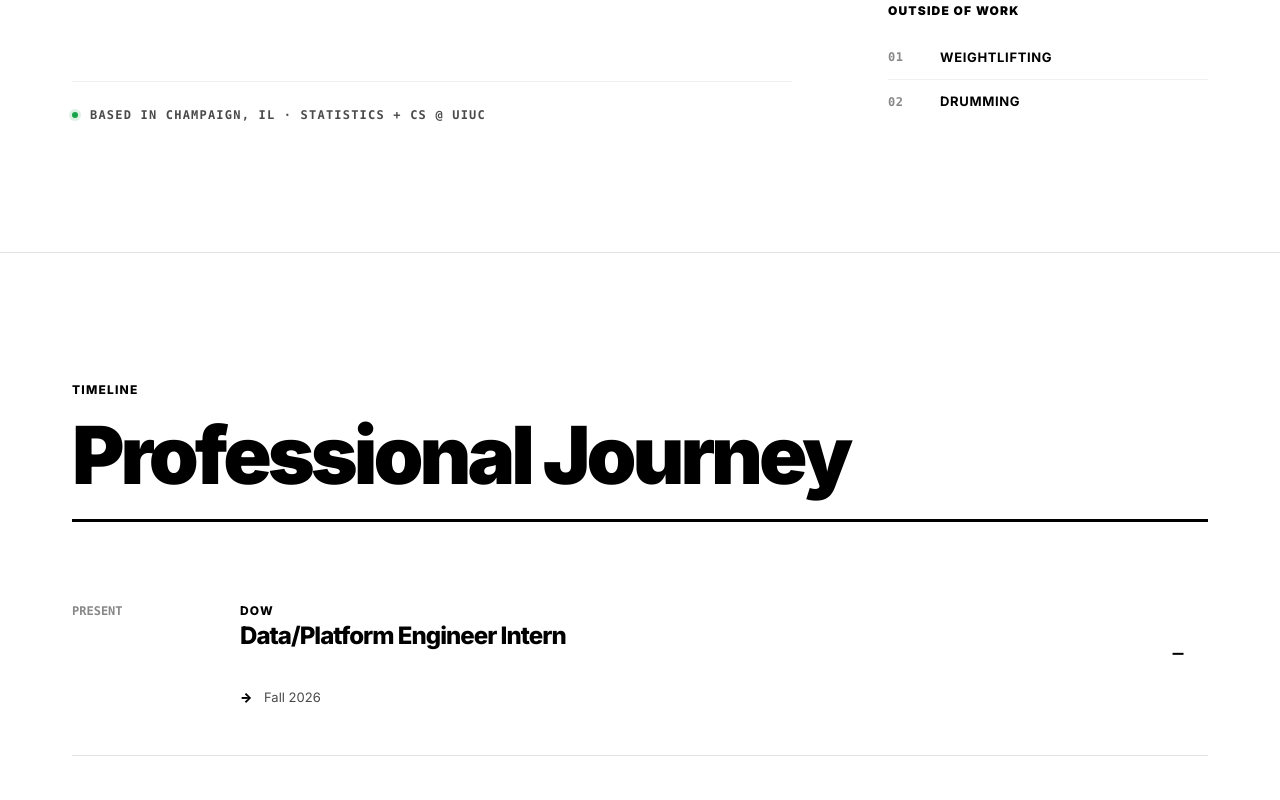
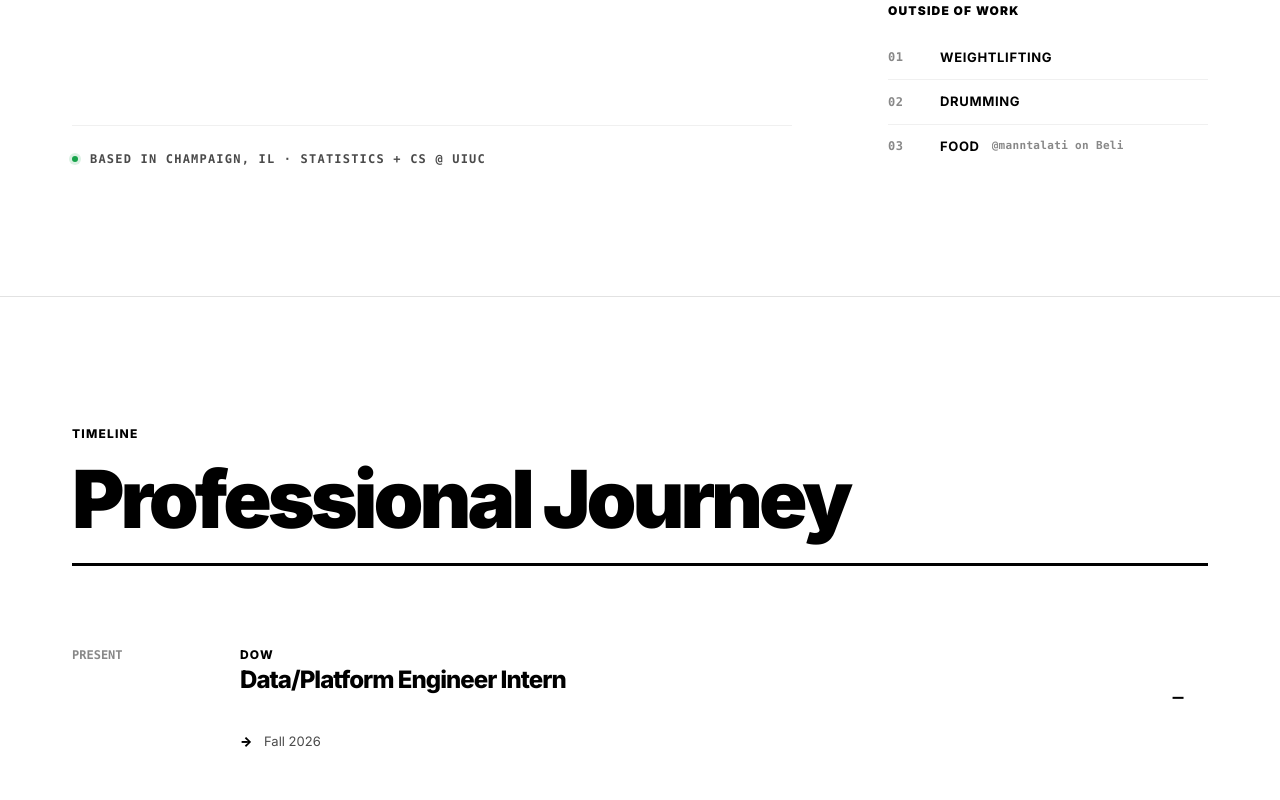
Before and after one commit to manntalati/personal-website, a React (Vite) app: page / in a window 1280 px wide. Shown: the part 2060-2860 px from the top of the page. Built offline with nearby package versions, Linux system fonts and the light colour scheme; no server answers.

Commit message:
add beli

```diff
--- a/src/About.css
+++ b/src/About.css
@@ -226,6 +226,48 @@
   letter-spacing: 0.05em;
 }
 
+.outside-link {
+  display: flex;
+  align-items: center;
+  gap: var(--space-3);
+  min-width: 0;
+  color: inherit;
+  text-decoration: none;
+}
+
+.outside-handle {
+  font-size: 11px;
+  font-weight: 600;
+  color: var(--color-text-tertiary);
+  font-family: var(--font-family-mono);
+  letter-spacing: 0.03em;
+  white-space: nowrap;
+  overflow: hidden;
+  text-overflow: ellipsis;
+  transition: color var(--transition-fast);
+}
+
+.outside-link:hover .outside-handle,
+.outside-link:focus-visible .outside-handle {
+  color: var(--color-text-primary);
+}
+
+.outside-arrow {
+  margin-left: auto;
+  flex-shrink: 0;
+  font-size: 14px;
+  color: var(--color-text-tertiary);
+  opacity: 0;
+  transform: translate(-3px, 3px);
+  transition: opacity var(--transition-fast), transform var(--transition-fast);
+}
+
+.outside-link:hover .outside-arrow,
+.outside-link:focus-visible .outside-arrow {
+  opacity: 1;
+  transform: none;
+}
+
 @media (max-width: 1024px) {
   .about-main {
     grid-template-columns: 1fr;
--- a/src/About.tsx
+++ b/src/About.tsx
@@ -1,7 +1,14 @@
+import { FiArrowUpRight } from 'react-icons/fi'
 import './About.css'
 
+type Interest = { name: string; handle?: string; href?: string };
+
 export default function About() {
-    const interests = ["Weightlifting", "Drumming"];
+    const interests: Interest[] = [
+        { name: "Weightlifting" },
+        { name: "Drumming" },
+        { name: "Food", handle: "@manntalati on Beli", href: "https://beliapp.co/account/manntalati" },
+    ];
 
     const nowItems = [
         { role: "Data/Platform Engineer Intern", org: "Dow" },
@@ -65,9 +72,23 @@ export default function About() {
                             <span className="meta-label">Outside of Work</span>
                             <ul className="outside-list">
                                 {interests.map((interest, i) => (
-                                    <li key={interest} className="outside-item">
+                                    <li key={interest.name} className="outside-item">
                                         <span className="outside-index">{String(i + 1).padStart(2, '0')}</span>
-                                        <span className="outside-name">{interest}</span>
+                                        {interest.href ? (
+                                            <a
+                                                href={interest.href}
+                                                target="_blank"
+                                                rel="noreferrer"
+                                                className="outside-link"
+                                                aria-label={`${interest.name} — ${interest.handle}`}
+                                            >
+                                                <span className="outside-name">{interest.name}</span>
+                                                <span className="outside-handle">{interest.handle}</span>
+                                                <FiArrowUpRight className="outside-arrow" aria-hidden="true" />
+                                            </a>
+                                        ) : (
+                                            <span className="outside-name">{interest.name}</span>
+                                        )}
                                     </li>
                                 ))}
                             </ul>
--- a/src/CommandPalette.tsx
+++ b/src/CommandPalette.tsx
@@ -19,6 +19,7 @@ import {
     FiCheck,
     FiCamera,
 } from 'react-icons/fi';
+import { FaUtensils } from 'react-icons/fa';
 import { useNavigate } from 'react-router-dom';
 import './CommandPalette.css';
 import { experiences, projects, papers } from './content';
@@ -174,6 +175,7 @@ export default function CommandPalette() {
         { id: 'resume', label: 'Download Resume', hint: 'PDF', group: 'Links', icon: <FiFileText />, keywords: ['cv', 'pdf'], run: () => window.open('/talati_mann_resume.pdf', '_blank') },
         { id: 'github', label: 'GitHub', hint: 'github.com/manntalati', group: 'Links', icon: <FiGithub />, run: () => window.open('https://github.com/manntalati', '_blank') },
         { id: 'linkedin', label: 'LinkedIn', hint: 'linkedin.com/in/mann-talati', group: 'Links', icon: <FiLinkedin />, run: () => window.open('https://www.linkedin.com/in/mann-talati', '_blank') },
+        { id: 'beli', label: 'Beli', hint: '@manntalati', group: 'Links', icon: <FaUtensils />, keywords: ['food', 'restaurants', 'eating', 'reviews', 'dining'], run: () => window.open('https://beliapp.co/account/manntalati', '_blank') },
 
         {
             id: 'copy-email',
@@ -186,6 +188,22 @@ export default function CommandPalette() {
                 try {
                     await navigator.clipboard.writeText('mann.talati@gmail.com');
                     flashToast('Email copied');
+                } catch {
+                    flashToast('Copy failed');
+                }
+            },
+        },
+        {
+            id: 'copy-beli',
+            label: 'Copy Beli Handle',
+            hint: '@manntalati',
+            group: 'Actions',
+            icon: <FaUtensils />,
+            keywords: ['food', 'restaurants', 'clipboard'],
+            run: async () => {
+                try {
+                    await navigator.clipboard.writeText('@manntalati');
+                    flashToast('Beli handle copied');
                 } catch {
                     flashToast('Copy failed');
                 }
@@ -242,7 +260,7 @@ export default function CommandPalette() {
         a.run();
         const cleanId = a.id.replace(/^recent::/, '');
         pushRecent(cleanId);
-        if (cleanId !== 'copy-email' && !cleanId.startsWith('theme-')) setOpen(false);
+        if (!cleanId.startsWith('copy-') && !cleanId.startsWith('theme-')) setOpen(false);
     };
 
     useEffect(() => {
--- a/src/main.tsx
+++ b/src/main.tsx
@@ -14,7 +14,7 @@ import Photography from './Photography.tsx'
 import './index.css'
 import { BrowserRouter as Router, Routes, Route, useLocation } from 'react-router-dom';
 import { ThemeProvider } from './ThemeContext';
-import { FaGithub, FaLinkedin } from 'react-icons/fa';
+import { FaGithub, FaLinkedin, FaUtensils } from 'react-icons/fa';
 import { FiMail, FiArrowUp } from 'react-icons/fi';
 import { Analytics } from '@vercel/analytics/react';
 
@@ -33,6 +33,9 @@ function Footer() {
                     </a>
                     <a href="mailto:mann.talati@gmail.com" aria-label="Email">
                         <FiMail />
+                    </a>
+                    <a href="https://beliapp.co/account/manntalati" target="_blank" rel="noreferrer" aria-label="Beli (@manntalati)">
+                        <FaUtensils />
                     </a>
                 </div>
 
```
